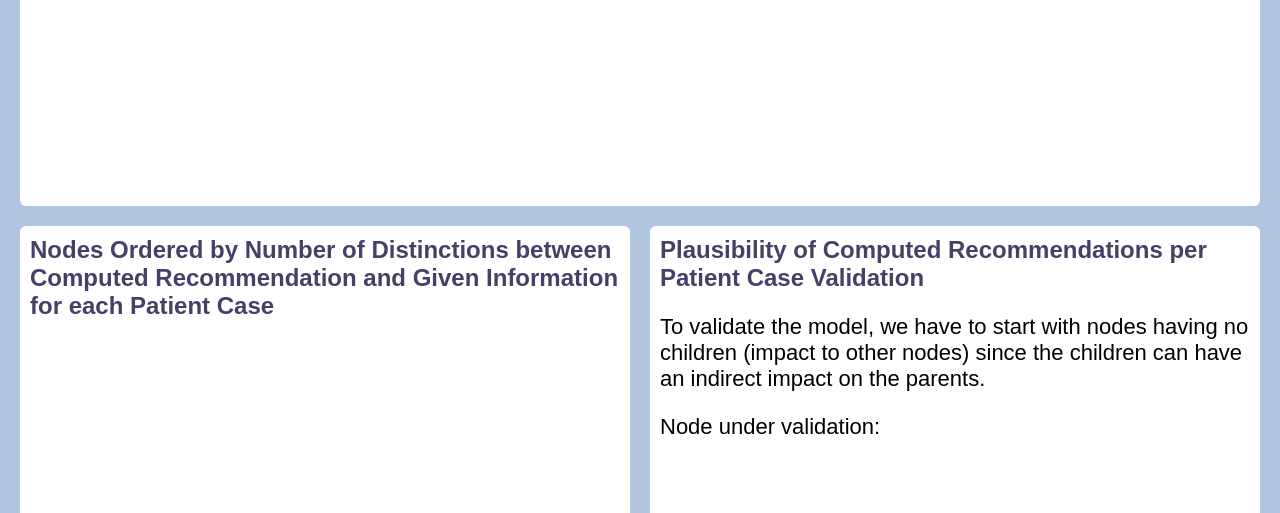
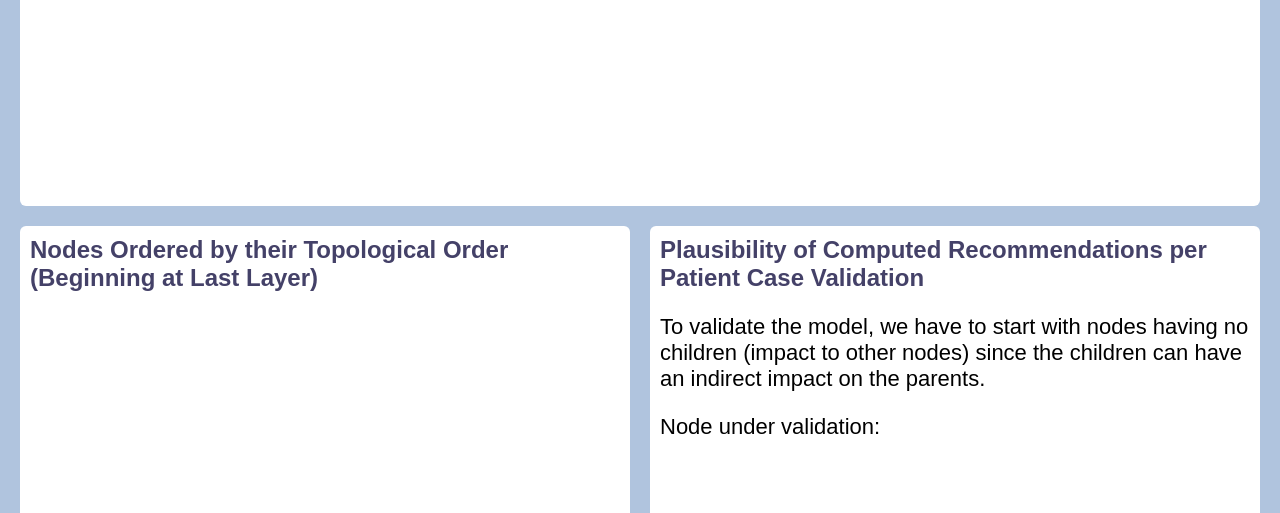
Before and after one commit to JulianeMu/BN_development_validation, a Flask app: template templates/model_validation.html in a window 1280 px wide. Shown: the part 720-1233 px from the top of the page. Run offline with Flask 2, Linux system fonts and the light colour scheme; the template is opened without the code that fills it, so the values that code supplies are empty.

Commit message:
adding old changes which were changed beforehand

```diff
--- a/app.py
+++ b/app.py
@@ -40,11 +40,10 @@ def is_number(s):
 def get_initial_data():
     start_time_deviations = time.time()
 
-    print("--- %s seconds ---" % (time.time() - start_time_deviations))
-
     dataset_categorical = gv.dataset_categorical.to_json(orient="records")
 
     # subset_selection_included_in_learning = json.dumps(gv.subset_selection_included_in_learning)
+    print("--- %s seconds ---" % (time.time() - start_time_deviations))
 
     return jsonify([dataset_categorical, gv.subset_selection_included_in_learning, gv.whitelist, gv.blacklist])
 
--- a/templates/model/model.js
+++ b/templates/model/model.js
@@ -64,6 +64,7 @@ function learn_structure_from_data (callback) {
         success: function (response) {
             learned_structure_data = JSON.parse(response);
 
+            console.log(learned_structure_data)
             callback(JSON.parse(response));
         }
     });
--- a/templates/model_validation.html
+++ b/templates/model_validation.html
@@ -85,8 +85,7 @@
             </div>
             <div class="top_div_overview" id ="id_network_view"></div>
             <div class="edge_node_structure_validation" style="height: 800px; width: calc(50% - 40px);">
-                <p class="h2" style="margin-top: 0;margin-bottom:10px;">Nodes Ordered by Number of Distinctions between Computed Recommendation and Given
-                    Information for each Patient Case</p>
+                <p class="h2" style="margin-top: 0;margin-bottom:10px;">Nodes Ordered by their Topological Order <br>(Beginning at Last Layer)</p>
                 <!--                <p>The learning algorithm has learnt following individual graphs using the best learning algorithm: </p>-->
                 <div id="nodes_overview" style="height: calc(100% - 85px); width: 100%;"></div>
             </div>
--- a/templates/structure_validation.html
+++ b/templates/structure_validation.html
@@ -34,7 +34,7 @@
     <!--------model------------------------>
     <script src="model/model.js" type="text/javascript"></script>
     <script src="model/model_variables.js" type="text/javascript"></script>
-
+    <script src="model/evaluation_study_networks.js" type="text/javascript"></script>
     <!--------controller------------------------>
     <script src="controller/controller.js" type="text/javascript"></script>
 
@@ -137,6 +137,9 @@
     load_data_from_backend(function (response) {
         if (response) {
 
+            console.log(learned_structure_data)
+            //learned_structure_data =evaluation_study_network_5;
+
             initialize_network_view(id_network_view, 100, true, learned_structure_data, id_network_view_child);
 
             initialize_edge_validation();
--- a/templates/view/data_overview_structure_learning/network_dagre.js
+++ b/templates/view/data_overview_structure_learning/network_dagre.js
@@ -330,6 +330,8 @@ function update_network_view(data, parent_div_id, child_div_id) {
             .style('fill', function (d) {
                 if (current_html_page === 3) {
                     return color_distinction_percentage(node_distinction.filter(x => x.node_id === d)[0].percentage);
+                } else if (current_html_page === 1) {
+                    return 'var(--main-font-color)';
                 }
                 return color_subgraphs(data.nodes.filter(x => x.id === d)[0].graph)
             })//'var(--main-font-color)')
@@ -853,6 +855,7 @@ function initialize_network_legend(parent_div_id) {
 
     max_X += last_text.node().getBoundingClientRect().width + 70;
 
+    if (current_html_page !== 1) {
         legend_svg.append('circle')
             .attr('class', class_network_circle)
             .attr('r', circle_radius)
@@ -907,7 +910,7 @@ function initialize_network_legend(parent_div_id) {
                 }
                 return get_language__label_by_id(lang_id_legend_individual_graphs);
             });
-
+    }
 }
 
 function get_workflow_step_group(variable_id) {
```
Lines whose indentation alone changed are shown as unchanged.
